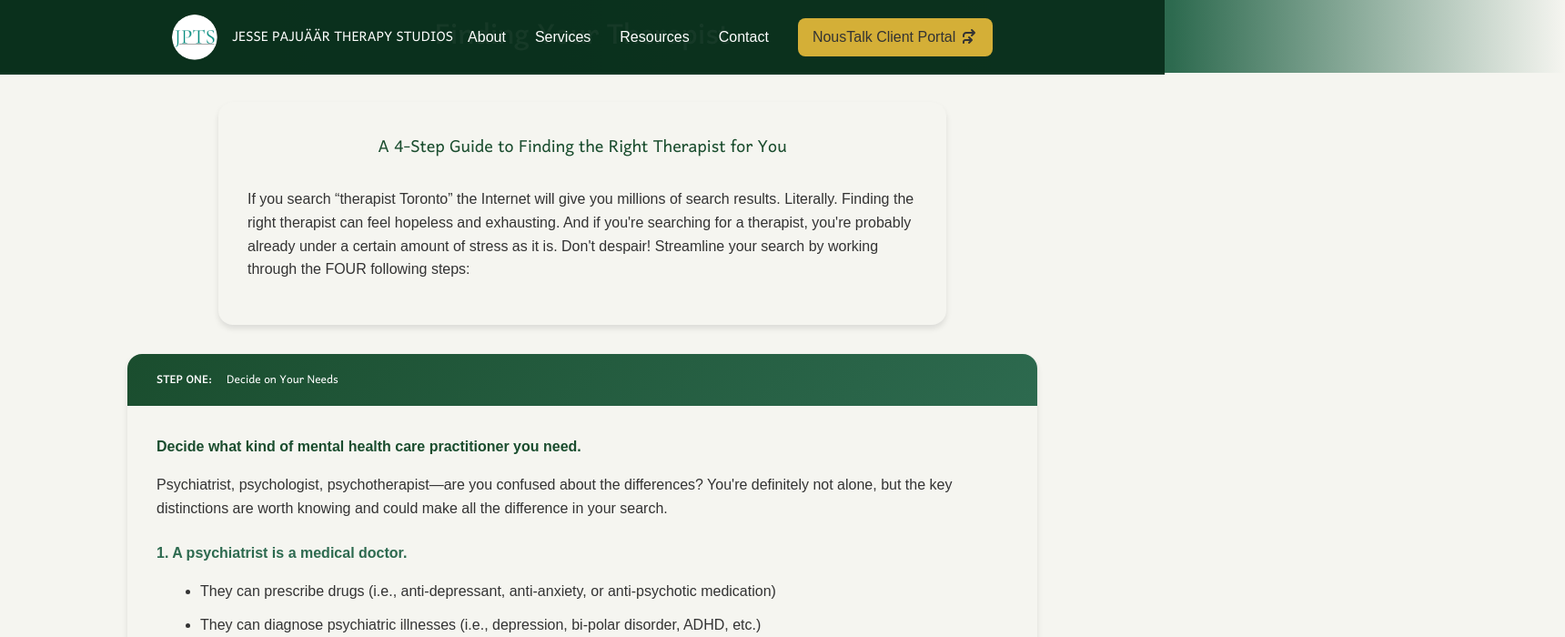
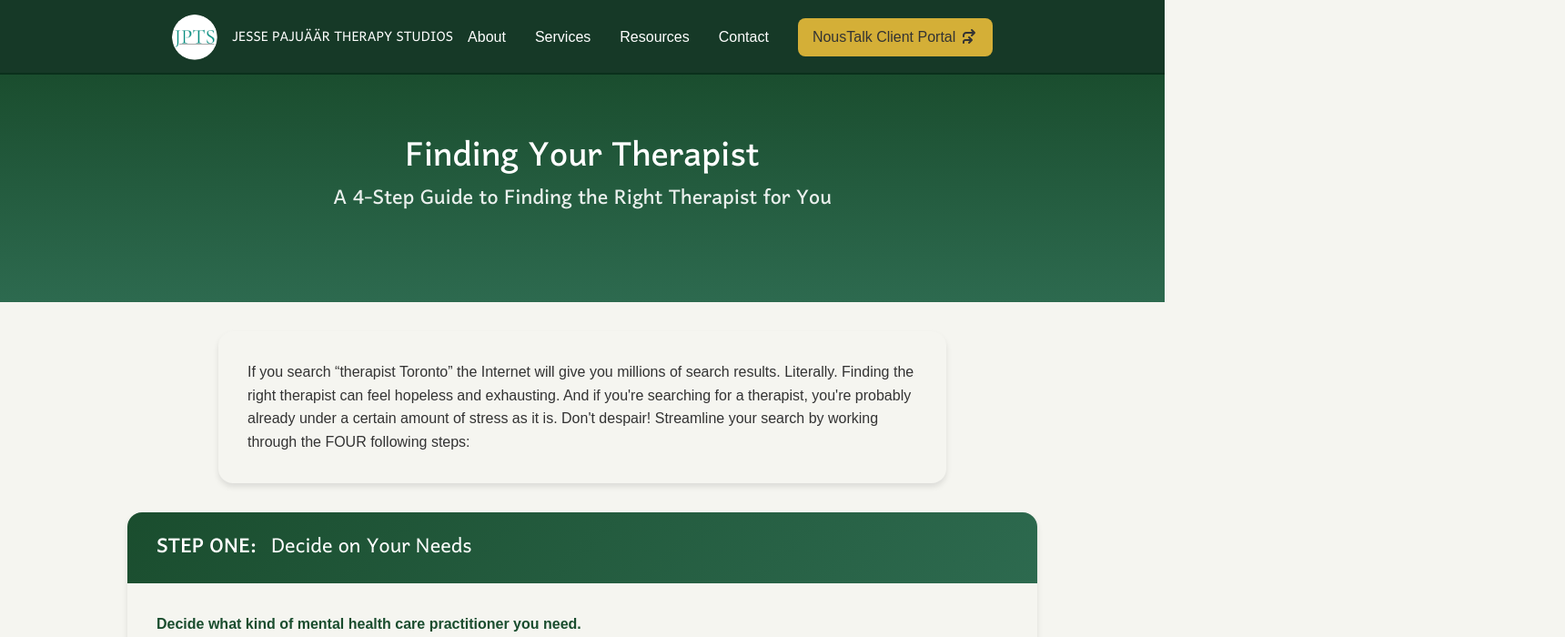
Before and after one commit to danispinxo/jesse-site, a Next.js app: page /guide in a window 1280 px wide. Shown: the top 700 px of the page at 91% size, 1720 px wide, since content can reach past the window. Built offline with nearby package versions, Linux system fonts and the light colour scheme; a web font is replaced by a local one.

Commit message:
various styling updates

```diff
--- a/src/app/about/page.jsx
+++ b/src/app/about/page.jsx
@@ -4,7 +4,6 @@ import "../styles/about.scss";
 import Link from "next/link";
 import { Image } from "react-bootstrap";
 import Footer from "../components/Footer";
-import ImagePlaceholder from "../components/ImagePlaceholder";
 
 export default function AboutPage() {
   return (
--- a/src/app/guide/page.jsx
+++ b/src/app/guide/page.jsx
@@ -4,27 +4,28 @@ import "../styles/guide.scss";
 export default function Guide() {
   return (
     <main className="page-content">
-      <div className="guide-title-holder">
-        <h1 className="guide-title">Finding Your Therapist</h1>
-      </div>
+      <section className="page-hero">
+        <div className="hero-content">
+          <h1>
+            Finding Your Therapist
+            <span className="subtitle">
+              A 4-Step Guide to Finding the Right Therapist for You
+            </span>
+          </h1>
+        </div>
+      </section>
 
       <div className="guide-intro">
-        <div className="intro-title">
-          A 4-Step Guide to Finding the Right Therapist for You
-        </div>
-        <p>
-          If you search “therapist Toronto” the Internet will give you millions
-          of search results. Literally. Finding the right therapist can feel
-          hopeless and exhausting. And if you&apos;re searching for a therapist,
-          you&apos;re probably already under a certain amount of stress as it
-          is. Don&apos;t despair! Streamline your search by working through the
-          FOUR following steps:
-        </p>
+        If you search “therapist Toronto” the Internet will give you millions of
+        search results. Literally. Finding the right therapist can feel hopeless
+        and exhausting. And if you're searching for a therapist, you're probably
+        already under a certain amount of stress as it is. Don't despair!
+        Streamline your search by working through the FOUR following steps:
       </div>
 
       <div className="section">
         <div className="section-label">
-          <p className="label-title">STEP ONE: </p>{" "}
+          <p className="label-title">STEP ONE: </p>
           <p className="label-subtitle">Decide on Your Needs</p>
         </div>
 
@@ -33,8 +34,8 @@ export default function Guide() {
             Decide what kind of mental health care practitioner you need.
           </p>
           <p>
-            Psychiatrist, psychologist, psychotherapist—are you confused about
-            the differences? You&apos;re definitely not alone, but the key
+            Psychiatrist, psychologist, psychotherapist ... are you confused
+            about the differences? You're definitely not alone, but the key
             distinctions are worth knowing and could make all the difference in
             your search.
           </p>
@@ -170,25 +171,24 @@ export default function Guide() {
               relational, transpersonal, CBT, EFT, EMDR? What does it all mean?
               Does this even matter?
               <br /> <br />
-              Your therapist&apos;s approach is important because it speaks to
-              how they will help you bring about change. It reflects the
-              framework they will use to read and understand your history and
-              your experiences, and the tools they&apos;ll call on to help you
-              cultivate your own awareness, understanding, and ultimately,
-              transformation.
+              Your therapist's approach is important because it speaks to how
+              they will help you bring about change. It reflects the framework
+              they will use to read and understand your history and your
+              experiences, and the tools they'll call on to help you cultivate
+              your own awareness, understanding, and ultimately, transformation.
               <br /> <br />
-              It&apos;s not a bad idea to conduct a little research at this
-              stage and there are lots of resources available on the Internet
-              (i.e., this directory from Good Therapy), but it is a bad idea to
-              get stuck here or hung up on jargon. Once you come up with your
-              short list of candidates, it&apos;s perfectly legitimate to ask
-              her to explain her approach in lay-terms. <br /> <br />
+              It's not a bad idea to conduct a little research at this stage and
+              there are lots of resources available on the Internet (i.e., this
+              directory from Good Therapy), but it is a bad idea to get stuck
+              here or hung up on jargon. Once you come up with your short list
+              of candidates, it's perfectly legitimate to ask her to explain her
+              approach in lay-terms. <br /> <br />
             </li>
             <li>
               Ask yourself which practical considerations are important to you -
               These factors often determine whether or not you actually make it
-              to therapy. And therapy won&apos;t work if you don&apos;t go. Do
-              give these considerations just weight.
+              to therapy. And therapy won't work if you don't go. Do give these
+              considerations just weight.
               <ul className="single-column">
                 <li>
                   <span>Cost</span>: How much will sessions cost, do you have
--- a/src/app/styles/contact.scss
+++ b/src/app/styles/contact.scss
@@ -1,5 +1,8 @@
 @import "variables";
 
+.page-content {
+  margin-top: 80px;
+}
 .contact-title-holder {
   position: relative;
   text-align: center;
@@ -103,8 +106,9 @@
   .affiliation-images {
     display: flex;
     flex-wrap: wrap;
-    gap: 1.5rem;
-    justify-content: center;
+    gap: 0.5rem;
+    justify-content: space-around;
+    align-items: center;
     margin-top: 1.5rem;
 
     .affiliation-img {
--- a/src/app/styles/guide.scss
+++ b/src/app/styles/guide.scss
@@ -1,4 +1,8 @@
 @import "variables";
+
+.page-content {
+  margin-top: 80px;
+}
 
 .guide-title-holder {
   position: relative;
@@ -87,12 +91,14 @@
       color: $text-light;
       font-family: $font-secondary;
       font-weight: 600;
+      font-size: 1.8rem;
       margin: 0;
     }
 
     .label-subtitle {
       color: $text-light;
       font-family: $font-secondary;
+      font-size: 1.8rem;
       margin: 0;
     }
   }
```
Also changed, not shown: src/app/contact/page.jsx (+14 -6 lines), public/images/EKKT.webp.
